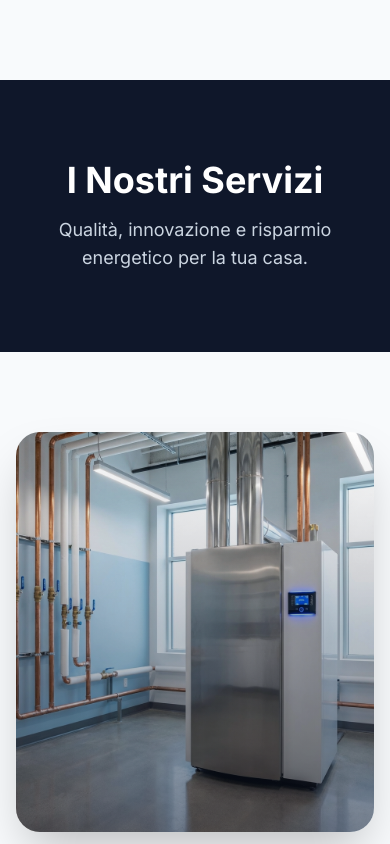
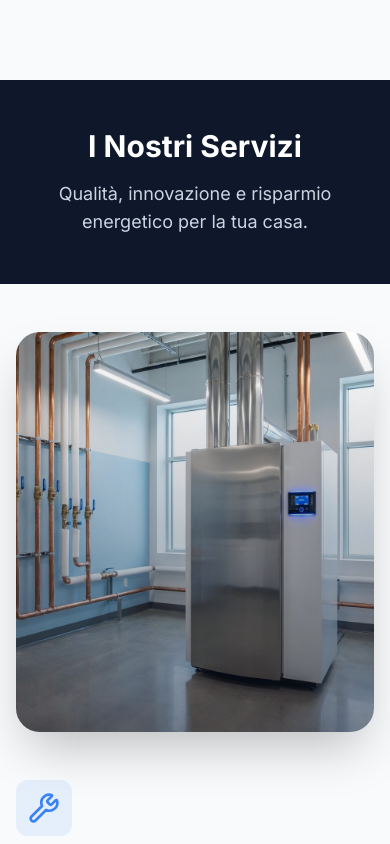
Before and after one commit to lucadibelardino/termoidraulica.746, a React (Vite) app: page /servizi in a window 390 px wide. Shown: the top 844 px of the page. Built offline with nearby package versions, Linux system fonts and the light colour scheme.

Commit message:
Optimize Services page mobile spacing

```diff
--- a/src/pages/Services.tsx
+++ b/src/pages/Services.tsx
@@ -29,12 +29,12 @@ const Services = () => {
 
     return (
         <div className="pt-20">
-            <div className="bg-slate-900 py-20 text-center">
-                <h1 className="text-4xl md:text-5xl font-bold text-white mb-4">I Nostri Servizi</h1>
+            <div className="bg-slate-900 py-12 md:py-20 text-center">
+                <h1 className="text-3xl md:text-5xl font-bold text-white mb-4">I Nostri Servizi</h1>
                 <p className="text-slate-300 text-lg max-w-2xl mx-auto px-4">Qualità, innovazione e risparmio energetico per la tua casa.</p>
             </div>
 
-            <div className="container mx-auto px-4 py-20 space-y-20">
+            <div className="container mx-auto px-4 py-12 md:py-20 space-y-16 md:space-y-20">
                 {serviceList.map((service, idx) => (
                     <div key={idx} className={`flex flex-col md:flex-row gap-12 items-center ${idx % 2 === 1 ? 'md:flex-row-reverse' : ''}`}>
                         <div className="w-full md:w-1/2">
```
